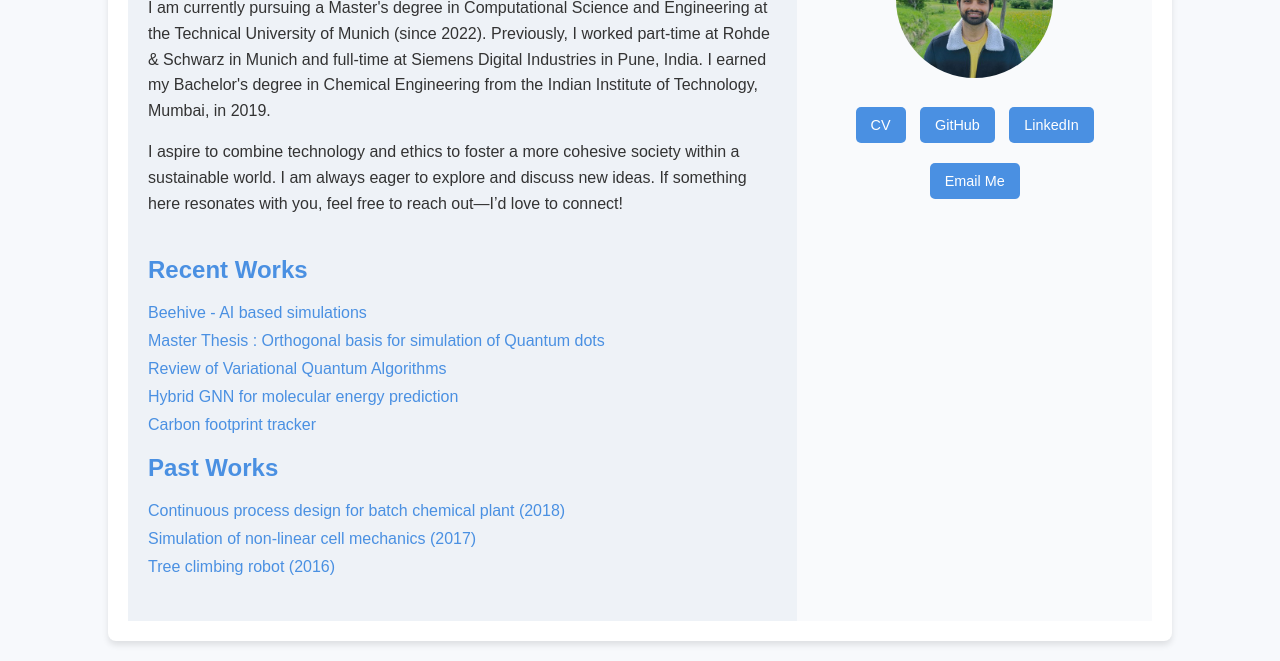
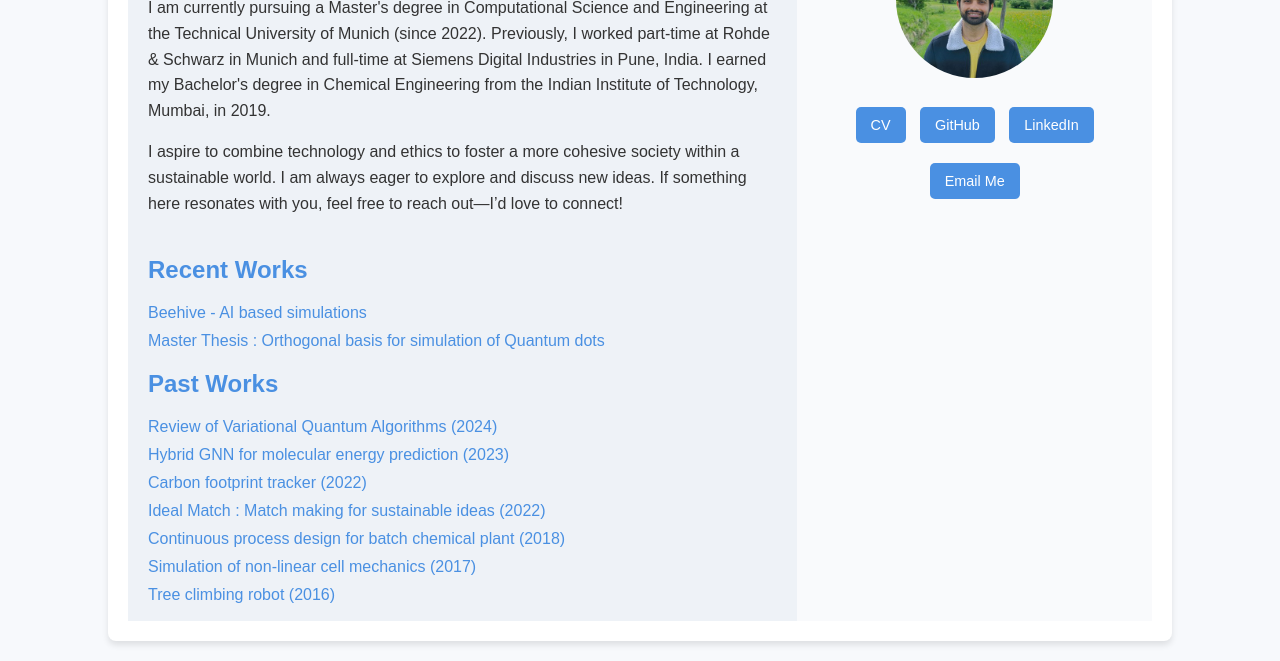
Before and after one commit to utksara/utksara.github.io, a plain HTML site: page index.html in a window 1280 px wide. Shown: the part 139-800 px from the top of the page. Drawn offline with Linux system fonts and the light colour scheme.

Commit message:
added modified files

```diff
--- a/index.html
+++ b/index.html
@@ -139,13 +139,13 @@
             <ul>
                 <li><a href="https://github.com/utksara/BeehiveServer" target="_blank">Beehive - AI based simulations</a></li>
                 <li><a href="https://github.com/utksara/utksara.github.io/blob/master/files/Master_Thesis_Report.pdf" target="_blank">Master Thesis : Orthogonal basis for simulation of Quantum dots</a></li>
-                <li><a href="https://github.com/utksara/utksara.github.io/blob/master/files/Seminar_report.pdf" target="_blank">Review of Variational Quantum Algorithms </a></li>
-                <li><a href="https://github.com/utksara/utksara.github.io/blob/master/files/Prediction%20of%20Interaction%20Energies%20of%20Molecules%20via%20Graph%20Neural%20Networks.pdf" target="_blank">Hybrid GNN for molecular energy prediction</a></li>
-                <li><a href="https://github.com/utksara/Carbon-Footprint-Tracker" target="_blank">Carbon footprint tracker</a></li>
             </ul>
-
             <h2>Past Works</h2>
             <ul>
+                <li><a href="https://github.com/utksara/utksara.github.io/blob/master/files/Seminar_report.pdf" target="_blank">Review of Variational Quantum Algorithms (2024) </a></li>
+                <li><a href="https://github.com/utksara/utksara.github.io/blob/master/files/Prediction%20of%20Interaction%20Energies%20of%20Molecules%20via%20Graph%20Neural%20Networks.pdf" target="_blank">Hybrid GNN for molecular energy prediction (2023)</a></li>
+                <li><a href="https://github.com/utksara/Carbon-Footprint-Tracker" target="_blank">Carbon footprint tracker (2022) </a></li>
+                <li><a href="https://github.com/utksara/Carbon-Footprint-Tracker" target="_blank">Ideal Match : Match making for sustainable ideas (2022)</a></li>
                 <li><a href="https://drive.google.com/file/d/1sfnRQznQllA4lbREnnI7TFFcOXYN4ZBa/view" target="_blank">Continuous process design for batch chemical plant (2018)</a></li>
                 <li><a target="_blank">Simulation of non-linear cell mechanics (2017)</a></li>
                 <li><a href="https://github.com/utksara/utksara.github.io/blob/master/files/tree_climbing_final_doc.pdf" target="_blank">Tree climbing robot (2016)</a></li>
```
Also changed, not shown: 2 other files.
